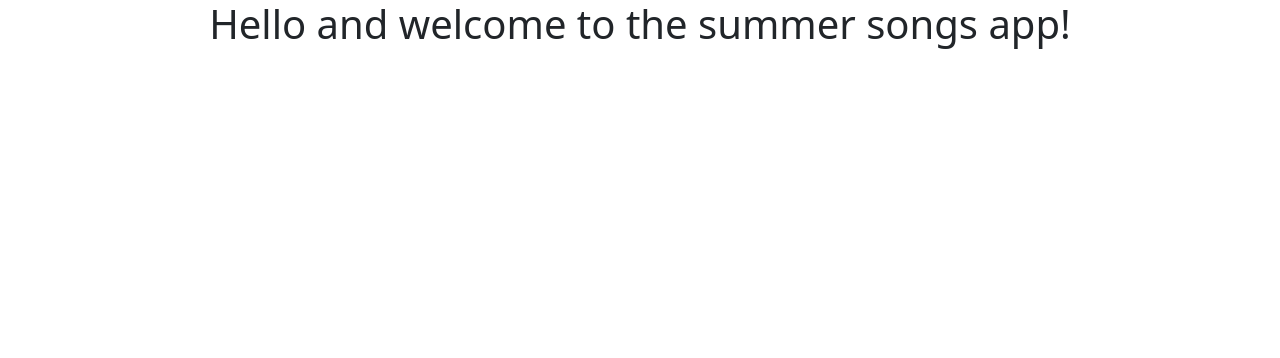
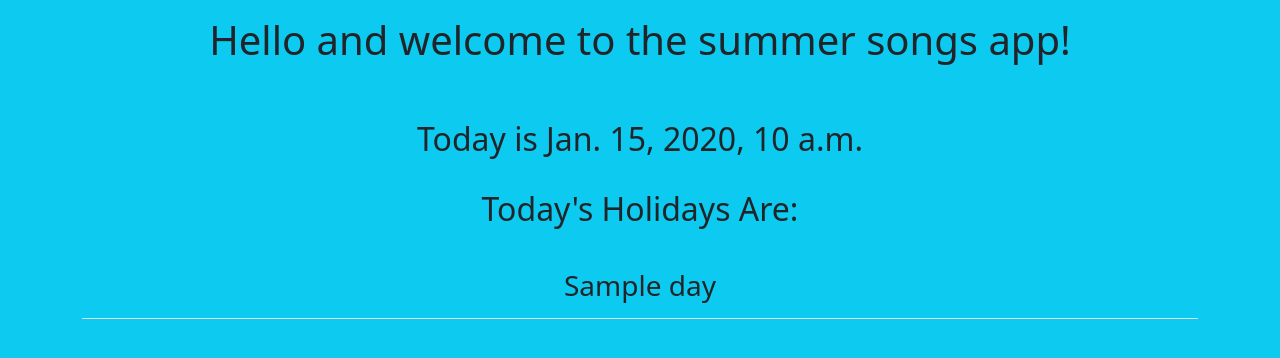
Before and after one commit to mortega2-ops/summer_song_project, a Django app: template summer_song_project/summer_song_app/templates/summer_song_app/home.html in a window 1280 px wide. Shown: the top 358 px of the page. Run offline with Django 3.2, Linux system fonts and the light colour scheme; the template is opened without the code that fills it: most values are stand-ins (such as "Sample title", 1, 10 or a date in 2020).

Commit message:
Scraping nationaltoday for todays holidays

```diff
--- a/summer_song_project/summer_song_app/templates/summer_song_app/home.html
+++ b/summer_song_project/summer_song_app/templates/summer_song_app/home.html
@@ -7,9 +7,18 @@
     <meta charset="UTF-8">
     <title>Title</title>
 </head>
-<body>
+<body class="p-3 mb-2 bg-info text-dark">
 <div class="container text-center">
-    <h1> Hello and welcome to the summer songs app!</h1>
+    <h1>Hello and welcome to the summer songs app!</h1><br/><br/>
+    <h2>Today is {{ today }} </h2> <br/>
+    <h2>Today's Holidays Are: </h2> <br/>
+    <table class="table center">
+        {% for day in todays_holidays %}
+        <tr>
+            <td><h3>{{ day }}</h3></td>
+        </tr>
+        {% endfor %}
+    </table>
 </div>
 </body>
 </html>
```
Also changed, not shown: summer_song_project/summer_song_app/views.py (+26 -1 lines).
